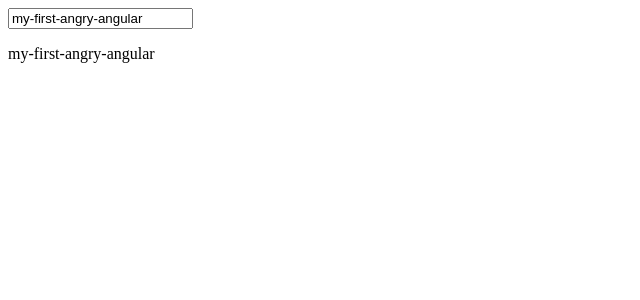
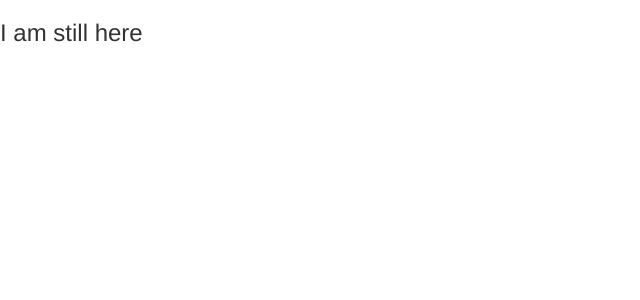
Before and after one commit to Pro-WebTech/angry-angular, an Angular app: page / in a window 1280 px wide. Shown: the top 300 px of the page, without its empty margins (0-640 px from the left). Built offline with nearby package versions, Linux system fonts and the light colour scheme.

Commit message:
server comp

```diff
--- a/angular.json
+++ b/angular.json
@@ -25,6 +25,7 @@
               "src/assets"
             ],
             "styles": [
+              "node_modules/bootstrap/dist/css/bootstrap.min.css",
               "src/styles.css"
             ],
             "scripts": []
--- a/package.json
+++ b/package.json
@@ -18,6 +18,7 @@
     "@angular/platform-browser": "^15.2.0",
     "@angular/platform-browser-dynamic": "^15.2.0",
     "@angular/router": "^15.2.0",
+    "bootstrap": "^3.4.1",
     "rxjs": "~7.8.0",
     "tslib": "^2.3.0",
     "zone.js": "~0.12.0"
--- a/src/app/app.component.html
+++ b/src/app/app.component.html
@@ -1,3 +1 @@
-
-<input type="text" [(ngModel)]="name">
-<p>{{name}}</p>
+<h3>I am still here</h3>
--- a/src/app/app.component.ts
+++ b/src/app/app.component.ts
@@ -6,5 +6,4 @@
   styleUrls: ['./app.component.css']
 })
 export class AppComponent {
-  name = 'my-first-angry-angular';
 }
--- a/src/app/app.module.ts
+++ b/src/app/app.module.ts
@@ -3,10 +3,12 @@
 import {FormsModule} from '@angular/forms'
 import { AppRoutingModule } from './app-routing.module';
 import { AppComponent } from './app.component';
+import { ServerComponent } from './server/server.component';
 
 @NgModule({
   declarations: [
-    AppComponent
+    AppComponent,
+    ServerComponent
   ],
   imports: [
     BrowserModule,
--- /dev/null
+++ b/src/app/server/server.component.html
@@ -0,0 +1 @@
+<p>The Server Component</p>
```
Also changed, not shown: src/app/server/server.component.ts (added, +9 -0 lines), 1 other file (tests, documents, lock files or other folders).
